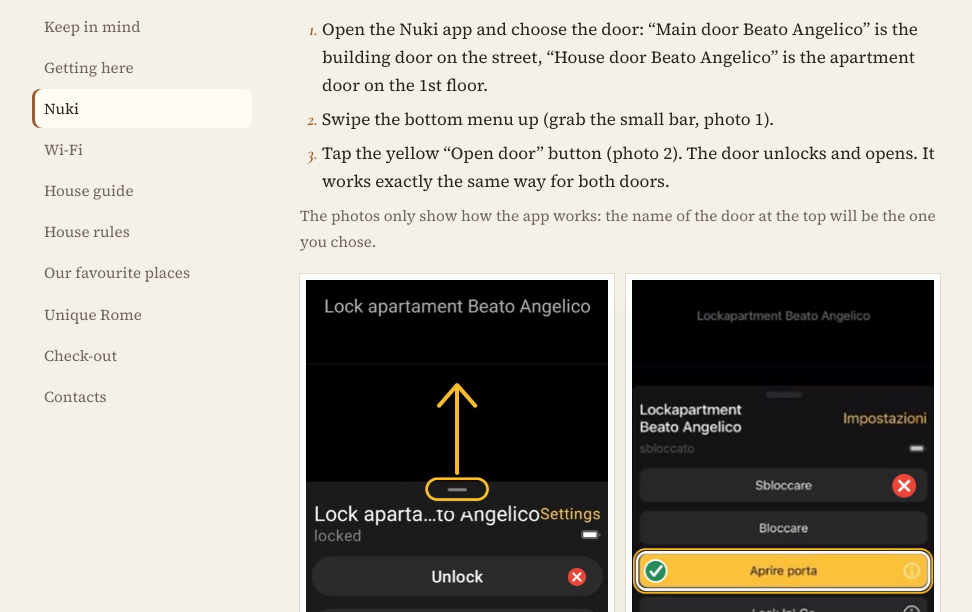
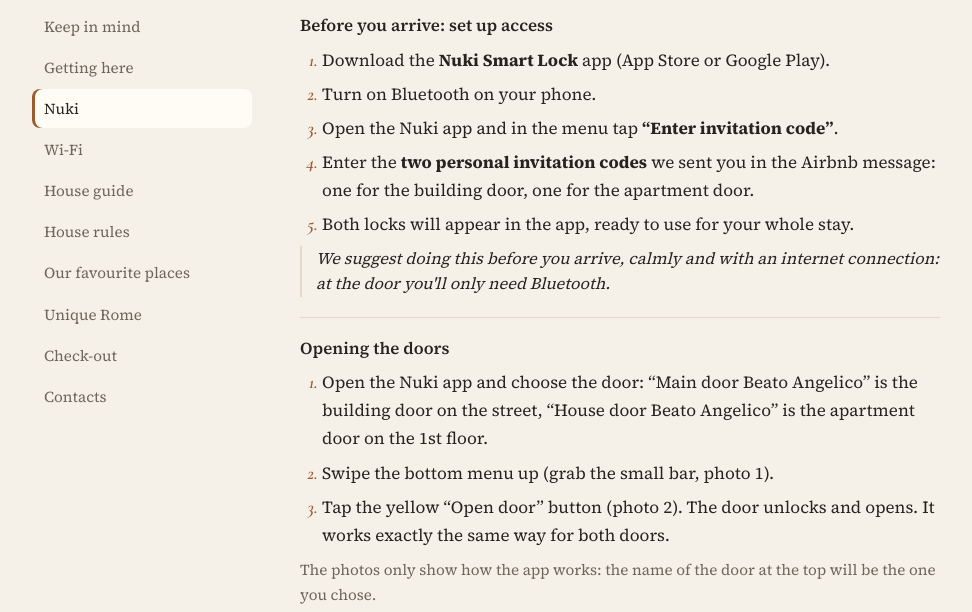
Before and after one commit to francescardile/airbnb, a plain HTML site: page index.html in a window 1280 px wide. Both pictures are taken after a click on the link "Open the door". Shown: the part 126-738 px from the top of the page, without its empty margins (142-1114 px from the left). Drawn offline with nearby package versions, Linux system fonts and the light colour scheme.

Commit message:
Nuki: istruzioni per attivare l'accesso con i codici di invito
Co-Authored-By: Claude Opus 5.5 <noreply@anthropic.com>

```diff
--- a/index.html
+++ b/index.html
@@ -275,6 +275,12 @@ h3{font:600 1.05rem/1.35 var(--f-body)}
 <section id="sec-nuki">
   <h2 data-i="nukiT"></h2>
   <div class="block">
+    <h3 data-i="nsT"></h3>
+    <ol class="steps"><li data-i="ns1"></li><li data-i="ns2"></li><li data-i="ns3"></li><li data-i="ns4"></li><li data-i="ns5"></li></ol>
+    <p class="note" data-i="nsNote"></p>
+  </div>
+  <div class="block">
+    <h3 data-i="noT"></h3>
     <ol class="steps"><li data-i="nk1"></li><li data-i="nk2"></li><li data-i="nk3"></li></ol>
     <p class="mute" data-i="nkPh"></p>
     <div class="pair tall">
@@ -608,6 +614,11 @@ T.it.pwNo="Nel link che vi abbiamo mandato su Airbnb";
 T.fr.pwNo="Dans le lien que nous vous avons envoyé sur Airbnb";
 T.es.pwNo="En el enlace que os enviamos por Airbnb";
 T.de.pwNo="Im Link, den wir Ihnen über Airbnb geschickt haben";
+Object.assign(T.it,{"nsT": "Prima di arrivare: attiva l'accesso", "ns1": "Scarica l'app <b>Nuki Smart Lock</b> (App Store o Google Play).", "ns2": "Attiva il Bluetooth sul telefono.", "ns3": "Apri l'app Nuki e nel menu tocca <b>«Inserisci codice di invito»</b>.", "ns4": "Inserisci i <b>due codici di invito personali</b> che ti abbiamo mandato nel messaggio su Airbnb: uno per il portone, uno per la porta dell'appartamento.", "ns5": "Le due serrature compariranno nell'app: sono pronte da usare per tutto il soggiorno.", "nsNote": "Ti consigliamo di farlo prima di arrivare, con calma e con la connessione internet: davanti alla porta basterà il Bluetooth.", "noT": "Per aprire le porte"});
+Object.assign(T.en,{"nsT": "Before you arrive: set up access", "ns1": "Download the <b>Nuki Smart Lock</b> app (App Store or Google Play).", "ns2": "Turn on Bluetooth on your phone.", "ns3": "Open the Nuki app and in the menu tap <b>“Enter invitation code”</b>.", "ns4": "Enter the <b>two personal invitation codes</b> we sent you in the Airbnb message: one for the building door, one for the apartment door.", "ns5": "Both locks will appear in the app, ready to use for your whole stay.", "nsNote": "We suggest doing this before you arrive, calmly and with an internet connection: at the door you'll only need Bluetooth.", "noT": "Opening the doors"});
+Object.assign(T.fr,{"nsT": "Avant d'arriver : activez l'accès", "ns1": "Téléchargez l'application <b>Nuki Smart Lock</b> (App Store ou Google Play).", "ns2": "Activez le Bluetooth sur votre téléphone.", "ns3": "Ouvrez l'application Nuki et, dans le menu, touchez <b>« Saisir le code d'invitation »</b>.", "ns4": "Saisissez les <b>deux codes d'invitation personnels</b> envoyés dans notre message Airbnb : un pour la porte de l'immeuble, un pour la porte de l'appartement.", "ns5": "Les deux serrures apparaîtront dans l'application, prêtes pour tout votre séjour.", "nsNote": "Nous vous conseillons de le faire avant d'arriver, tranquillement et avec une connexion internet : devant la porte, le Bluetooth suffira.", "noT": "Pour ouvrir les portes"});
+Object.assign(T.es,{"nsT": "Antes de llegar: activa el acceso", "ns1": "Descarga la app <b>Nuki Smart Lock</b> (App Store o Google Play).", "ns2": "Activa el Bluetooth del móvil.", "ns3": "Abre la app Nuki y en el menú pulsa <b>«Introducir código de invitación»</b>.", "ns4": "Introduce los <b>dos códigos de invitación personales</b> que te enviamos en el mensaje de Airbnb: uno para el portal y otro para la puerta del apartamento.", "ns5": "Las dos cerraduras aparecerán en la app, listas para toda la estancia.", "nsNote": "Te recomendamos hacerlo antes de llegar, con calma y con conexión a internet: delante de la puerta solo necesitarás el Bluetooth.", "noT": "Para abrir las puertas"});
+Object.assign(T.de,{"nsT": "Vor der Anreise: Zugang einrichten", "ns1": "Laden Sie die App <b>Nuki Smart Lock</b> herunter (App Store oder Google Play).", "ns2": "Schalten Sie Bluetooth am Handy ein.", "ns3": "Öffnen Sie die Nuki-App und tippen Sie im Menü auf <b>„Einladungscode eingeben“</b>.", "ns4": "Geben Sie die <b>zwei persönlichen Einladungscodes</b> ein, die wir Ihnen in der Airbnb-Nachricht geschickt haben: einen für die Haustür, einen für die Wohnungstür.", "ns5": "Beide Schlösser erscheinen in der App und sind für den ganzen Aufenthalt bereit.", "nsNote": "Am besten erledigen Sie das vor der Anreise, in Ruhe und mit Internetverbindung: An der Tür brauchen Sie dann nur Bluetooth.", "noT": "Türen öffnen"});
 // Mappa: stessa proiezione usata per disegnare mappa-vie.svg
 const HOMEPOS=[41.89809,12.47930];
 const LAT1=41.9140,LON0=12.4500,CS=Math.cos(41.897*Math.PI/180),KM=1000/((12.4900-LON0)*CS);
```
